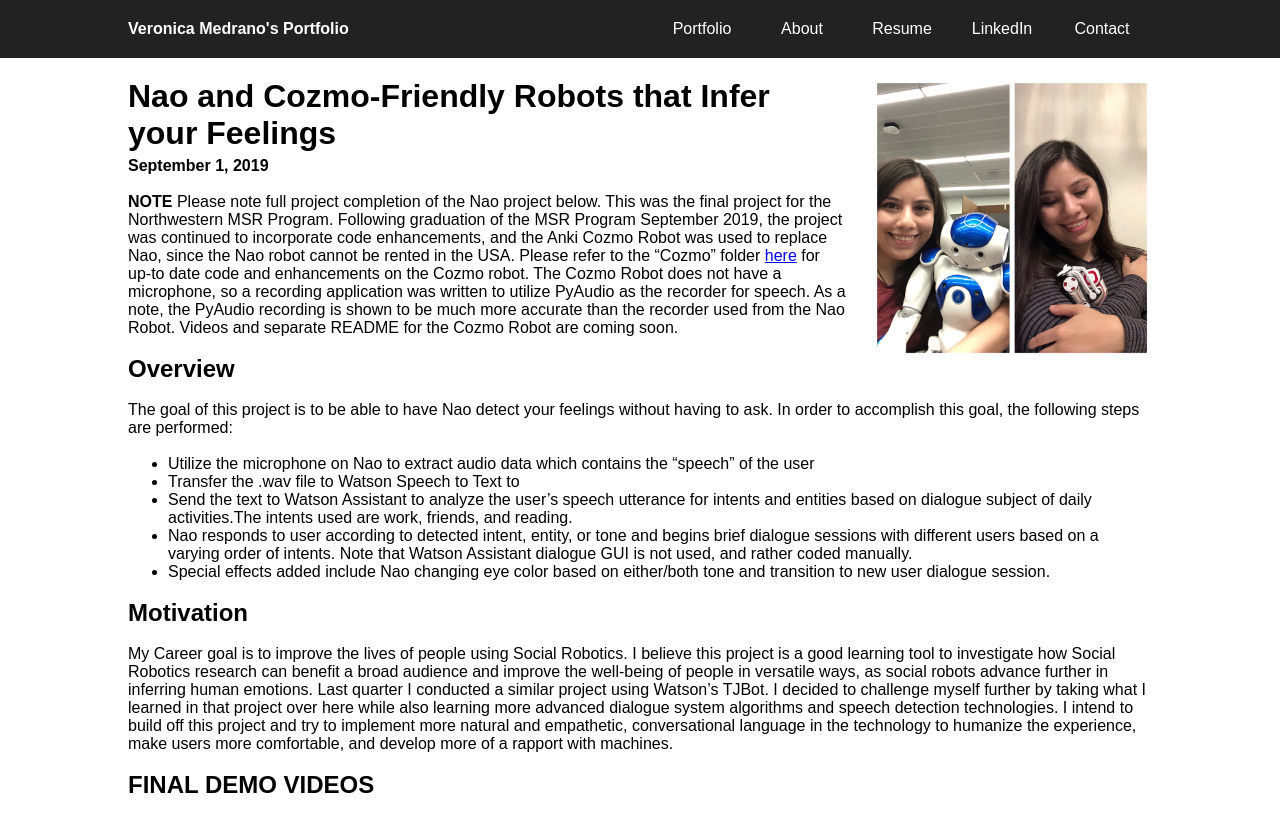
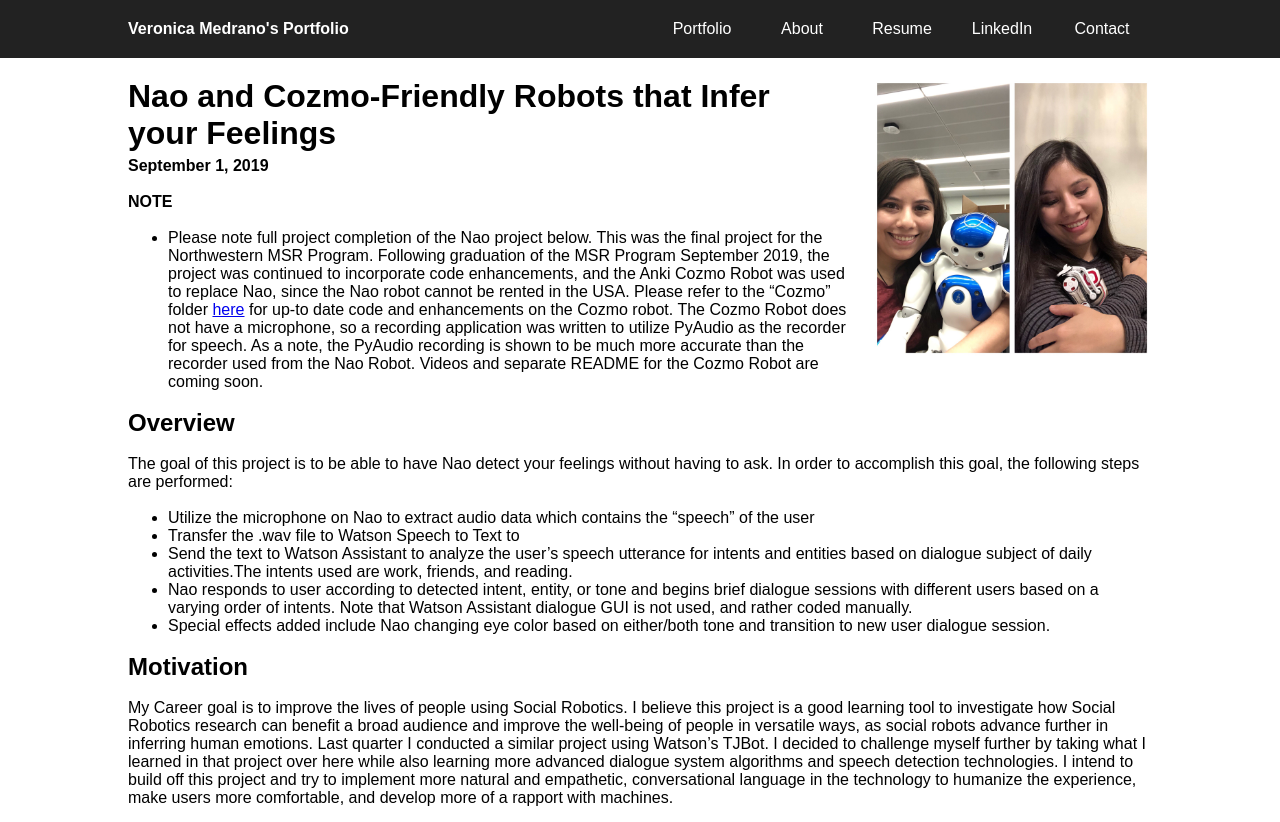
Before and after one commit to vnoelifant/vnoelifant.github.io, a Jekyll site: the page built from _projects/project-1.md, in a window 1280 px wide. Shown: the top 822 px of the page. Built offline with Jekyll 4.4.1, drawn with Linux system fonts in a browser that asks for light colours; nearby versions of some CDN libraries.

Commit message:
pic upload

```diff
--- a/_projects/project-1.md
+++ b/_projects/project-1.md
@@ -2,11 +2,11 @@
 layout: project
 title: Nao and Cozmo-Friendly Robots that Infer your Feelings
 date: Sep 2019
-image: /public/images/nao_cozmo_ronnie.jpg
+image: /public/images/nao_cozmo_ronnie.JPG
 ---
 
 **NOTE**
-Please note full project completion of the Nao project below. This was the final project for the Northwestern MSR Program. Following graduation of the MSR Program September 2019, the project was continued to incorporate code enhancements, and the Anki Cozmo Robot was used to replace Nao, since the Nao robot cannot be rented in the USA. Please refer to the "Cozmo" folder [here](https://github.com/vnoelifant/msr-final-nao/tree/master/cozmo) for up-to date code and enhancements on the Cozmo robot. The Cozmo Robot does not have a microphone, so a recording application was written to utilize PyAudio as the recorder for speech. As a note, the PyAudio recording is shown to be much more accurate than the recorder used from the Nao Robot. Videos and separate README for the Cozmo Robot are coming soon.
+  * Please note full project completion of the Nao project below. This was the final project for the Northwestern MSR Program. Following graduation of the MSR Program September 2019, the project was continued to incorporate code enhancements, and the Anki Cozmo Robot was used to replace Nao, since the Nao robot cannot be rented in the USA. Please refer to the "Cozmo" folder [here](https://github.com/vnoelifant/msr-final-nao/tree/master/cozmo) for up-to date code and enhancements on the Cozmo robot. The Cozmo Robot does not have a microphone, so a recording application was written to utilize PyAudio as the recorder for speech. As a note, the PyAudio recording is shown to be much more accurate than the recorder used from the Nao Robot. Videos and separate README for the Cozmo Robot are coming soon.
 
 ## Overview
 
```
